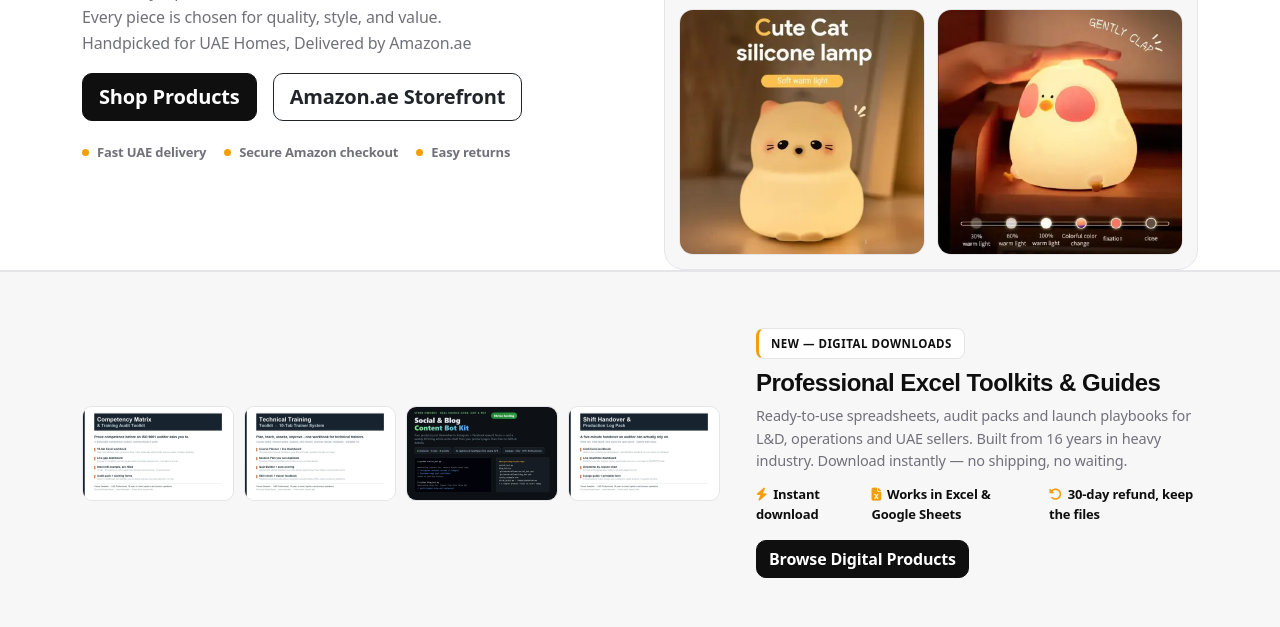
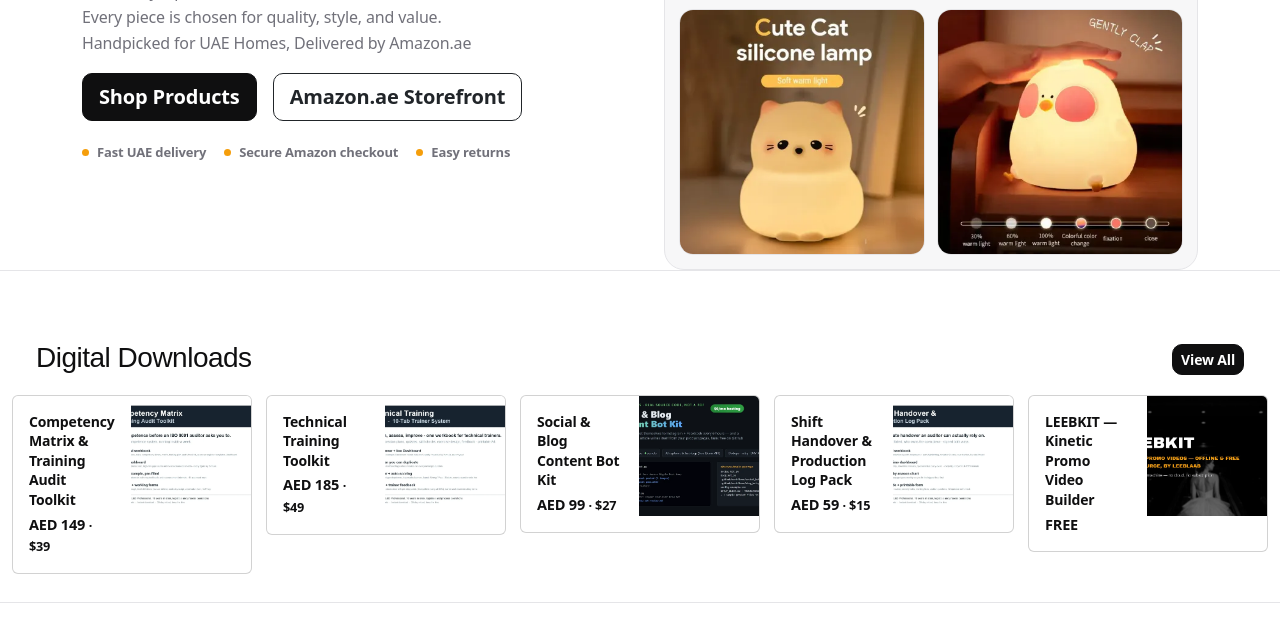
Before and after one commit to nillianstore/nillianstore2, an Eleventy site: page index.njk in a window 1280 px wide. Shown: the part 325-952 px from the top of the page. Built offline with nearby package versions, Linux system fonts and the light colour scheme; Eleventy itself is replaced by a stand-in of ours; files that its build step writes are made by us from their sources; no server answers; what sharp would draw is missing.

Commit message:
Homepage digital strip: same scroller row as Featured Products, mirrored (image right, text left)

```diff
--- a/_includes/widget/critical.css
+++ b/_includes/widget/critical.css
@@ -49,6 +49,10 @@
 .scroller::-webkit-scrollbar{display:none}
 .scroller .product-card{flex:0 0 240px;scroll-snap-align:start}
 @media (max-width:600px){.scroller .product-card{flex:0 0 200px}}
+.digital-featured .scroller .product-card{display:flex;flex-direction:row-reverse}
+.digital-featured .card-img-wrap{flex:0 0 120px;aspect-ratio:auto;width:120px;height:120px}
+.digital-featured .card-body{flex:1 1 auto;display:flex;flex-direction:column;justify-content:center}
+@media (max-width:600px){.digital-featured .card-img-wrap{width:100px;height:100px;flex-basis:100px}}
 .product-card{display:flex;flex-direction:column;height:100%;text-decoration:none}
 .product-card .title{font-size:14px;font-weight:600;line-height:1.4;color:var(--ns-ink);margin:0 0 6px}
 .product-card .price{font-weight:800;font-size:14.5px;letter-spacing:-0.2px;color:var(--ns-ink)}
--- a/css/index.css
+++ b/css/index.css
@@ -579,6 +579,12 @@
 .scroller .product-card { flex: 0 0 240px; scroll-snap-align: start; }
 @media (max-width: 600px) { .scroller .product-card { flex: 0 0 200px; } }
 
+/* ---------- Digital featured: same size as physical cards, mirrored layout ---------- */
+.digital-featured .scroller .product-card { display: flex; flex-direction: row-reverse; }
+.digital-featured .card-img-wrap { flex: 0 0 120px; aspect-ratio: auto; width: 120px; height: 120px; }
+.digital-featured .card-body { flex: 1 1 auto; display: flex; flex-direction: column; justify-content: center; }
+@media (max-width: 600px) { .digital-featured .card-img-wrap { width: 100px; height: 100px; flex-basis: 100px; } }
+
 /* ---------- Section shells (home) ---------- */
 .products { padding: 40px 0 48px; }
 .banner { background: var(--ns-soft); border-top: 1px solid var(--ns-line); }
--- a/index.njk
+++ b/index.njk
@@ -39,27 +39,26 @@
   </div>
 </section>
 
-<!-- ============ DIGITAL HIGHLIGHT STRIP ============ -->
+<!-- ============ DIGITAL HIGHLIGHT (mirrors Featured scroller, mirrored layout) ============ -->
 {% if collections.digitals and collections.digitals.length > 0 %}
-<section class="digital-banner" aria-label="Digital products">
-  <div class="container">
-    <div class="inner">
-      <div class="db-covers">
-        {% for d in collections.digitals | reverse | head(4) %}
-        <a href="{{ d.url | url }}" aria-label="{{ d.data.title }}">{% if d.data.cover %}<img src="{{ d.data.cover }}" alt="{{ d.data.cover_alt or d.data.title }}" loading="lazy" decoding="async" width="152" height="95"/>{% endif %}</a>
-        {% endfor %}
-      </div>
-      <div>
-        <span class="db-badge">NEW — DIGITAL DOWNLOADS</span>
-        <h2>Professional Excel Toolkits &amp; Guides</h2>
-        <p>Ready-to-use spreadsheets, audit packs and launch playbooks for L&amp;D, operations and UAE sellers. Built from 16 years in heavy industry. Download instantly — no shipping, no waiting.</p>
-        <ul class="db-points">
-          <li><i class="fas fa-bolt"></i>Instant download</li>
-          <li><i class="fas fa-file-excel"></i>Works in Excel &amp; Google Sheets</li>
-          <li><i class="fas fa-rotate-left"></i>30-day refund, keep the files</li>
-        </ul>
-        <a href="/digital/" class="btn btn-dark">Browse Digital Products</a>
-      </div>
+<section class="featured digital-featured" aria-label="Digital products">
+  <div class="container-fluid">
+    <div class="d-flex justify-content-between align-items-end mb-3 px-4">
+      <h2 class="h3 mb-0">Digital Downloads</h2>
+      <a href="/digital/" class="btn btn-dark btn-sm">View All</a>
+    </div>
+    <div class="scroller">
+      {% for d in collections.digitals | reverse %}
+      <a href="{{ d.url | url }}" class="card product-card text-decoration-none text-dark">
+        <div class="card-img-wrap">
+          {% if d.data.cover %}<img src="{{ d.data.cover }}" alt="{{ d.data.cover_alt or d.data.title }}" loading="lazy" decoding="async" width="400" height="400"/>{% endif %}
+        </div>
+        <div class="card-body">
+          <p class="title fw-semibold mb-1">{{ d.data.title }}</p>
+          {% if d.data.priceUsd == 0 %}<p class="price mb-0">FREE</p>{% else %}<p class="price mb-0">AED {{ d.data.priceAed }} <small>· ${{ d.data.priceUsd }}</small></p>{% endif %}
+        </div>
+      </a>
+      {% endfor %}
     </div>
   </div>
 </section>
```
